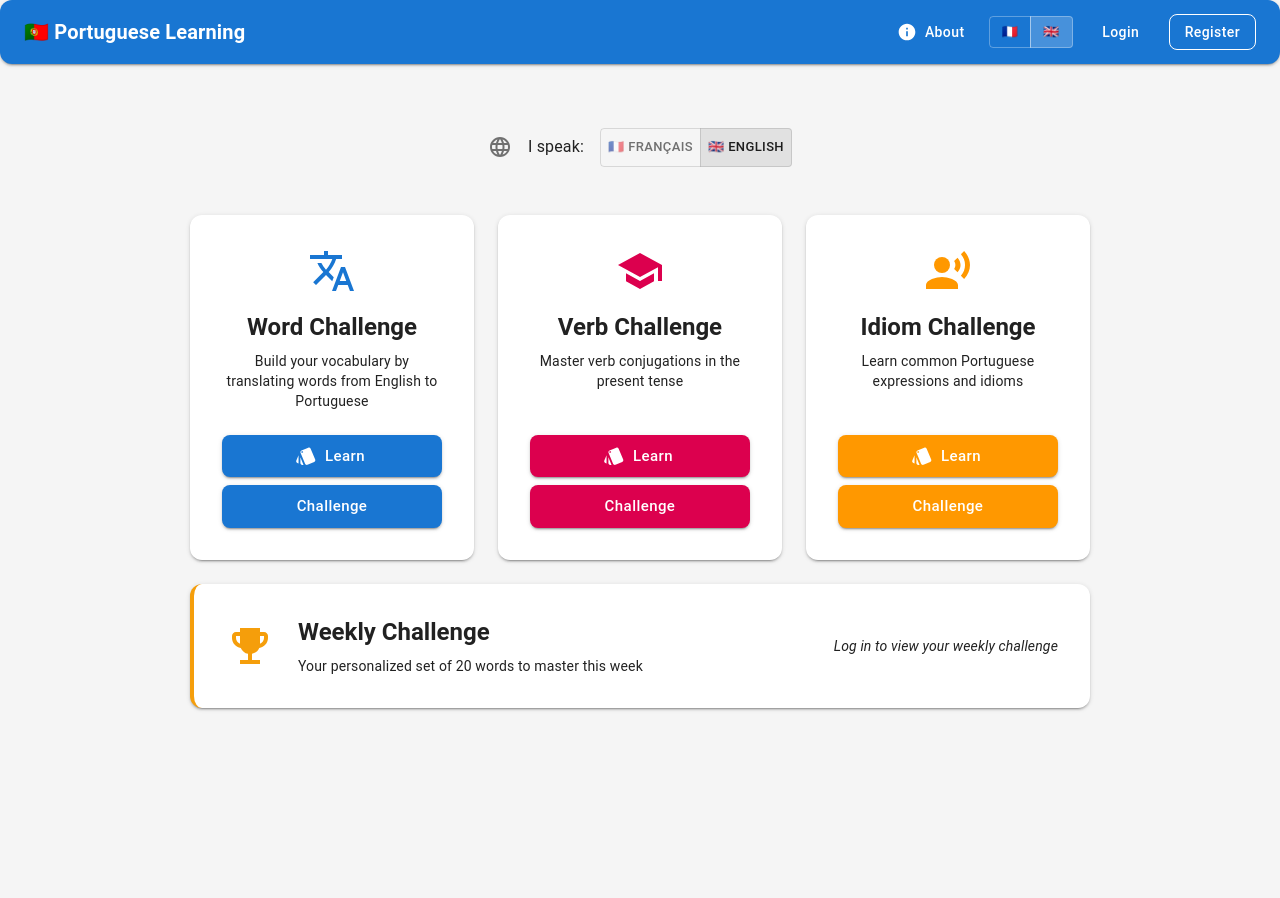
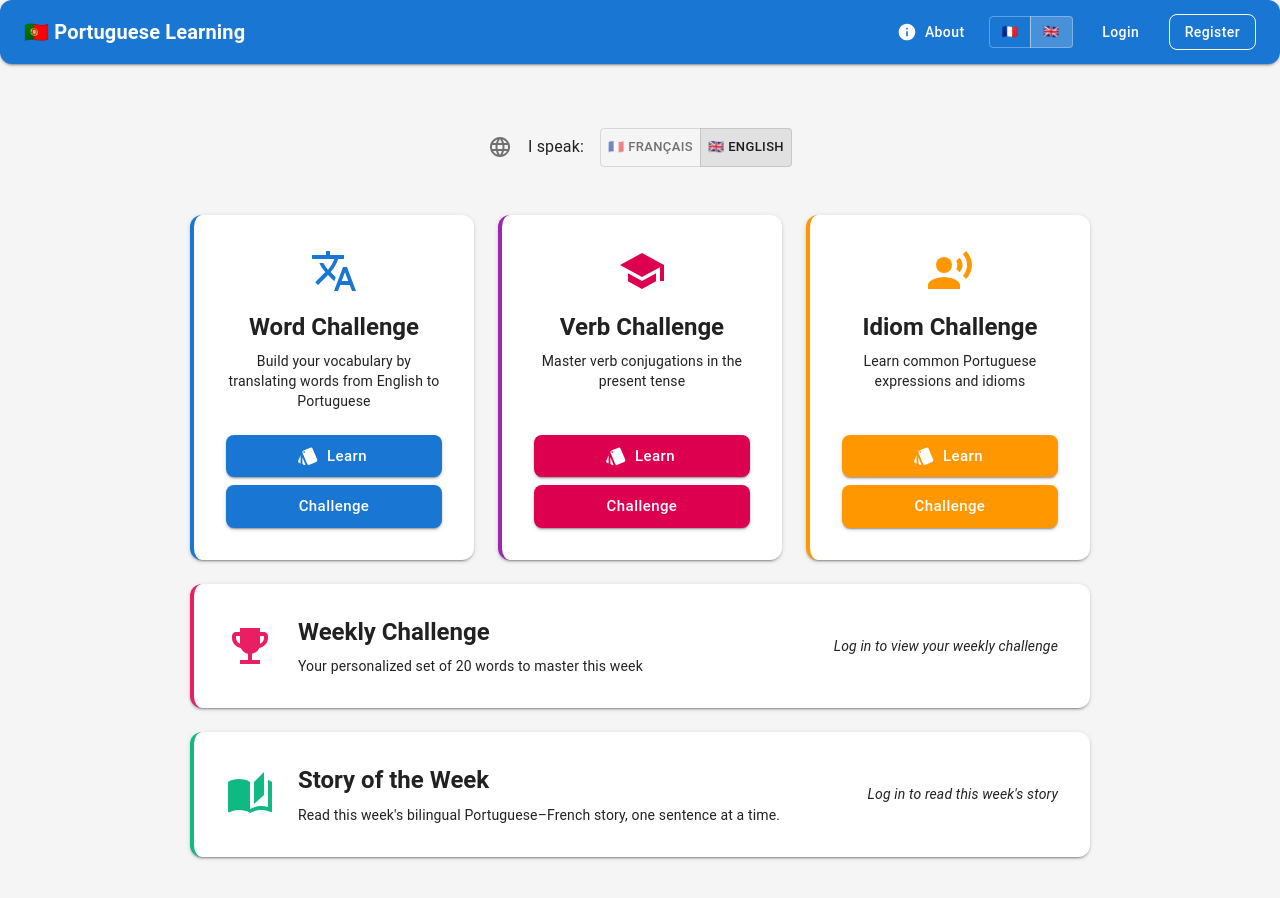
Before and after one commit to charly37/PortugueseLearning, a React app: page / in a window 1280 px wide. Shown: the top 898 px of the page. Before the commit the page ends 804 px from the top, so only its background shows below. Built offline with nearby package versions, Linux system fonts and the light colour scheme; no server answers.

Commit message:
add story module in the website

```diff
--- a/src/client/App.tsx
+++ b/src/client/App.tsx
@@ -14,6 +14,7 @@ import ProfilePage from './components/ProfilePage';
 import ChallengeStatsPage from './components/ChallengeStatsPage';
 import FlashcardLearnPage from './components/FlashcardLearnPage';
 import WeeklyChallengePage from './components/WeeklyChallengePage';
+import WeeklyStoryPage from './components/WeeklyStoryPage';
 
 const theme = createTheme({
   palette: {
@@ -64,7 +65,7 @@ const theme = createTheme({
   },
 });
 
-type PageType = 'landing' | 'about' | 'word-challenge' | 'word-learn' | 'verb-challenge' | 'verb-learn' | 'idiom-challenge' | 'idiom-learn' | 'login' | 'register' | 'profile' | 'word-stats' | 'verb-stats' | 'idiom-stats' | 'weekly-challenge';
+type PageType = 'landing' | 'about' | 'word-challenge' | 'word-learn' | 'verb-challenge' | 'verb-learn' | 'idiom-challenge' | 'idiom-learn' | 'login' | 'register' | 'profile' | 'word-stats' | 'verb-stats' | 'idiom-stats' | 'weekly-challenge' | 'weekly-story';
 
 interface User {
   id: string;
@@ -294,6 +295,7 @@ const App: React.FC = () => {
             onViewVerbStats={() => setCurrentPage('verb-stats')}
             onViewIdiomStats={() => setCurrentPage('idiom-stats')}
             onWeeklyChallenge={() => setCurrentPage('weekly-challenge')}
+            onWeeklyStory={() => setCurrentPage('weekly-story')}
           />
         )}
         {currentPage === 'about' && (
@@ -393,6 +395,9 @@ const App: React.FC = () => {
             }}
           />
         )}
+        {currentPage === 'weekly-story' && (
+          <WeeklyStoryPage onBackHome={() => setCurrentPage('landing')} />
+        )}
       </Box>
     </ThemeProvider>
   );
--- a/src/client/components/LandingPage.tsx
+++ b/src/client/components/LandingPage.tsx
@@ -6,6 +6,7 @@ import RecordVoiceOverIcon from '@mui/icons-material/RecordVoiceOver';
 import LanguageIcon from '@mui/icons-material/Language';
 import StyleIcon from '@mui/icons-material/Style';
 import EmojiEventsIcon from '@mui/icons-material/EmojiEvents';
+import AutoStoriesIcon from '@mui/icons-material/AutoStories';
 import { useTranslation } from 'react-i18next';
 
 interface User {
@@ -23,6 +24,13 @@ interface WeeklySummary {
   status: 'active' | 'completed' | 'expired';
 }
 
+interface StorySummary {
+  title_pt: string;
+  title_fr: string;
+  topic: string;
+  level: string;
+}
+
 interface LandingPageProps {
   user: User | null;
   onWordChallenge: () => void;
@@ -37,6 +45,7 @@ interface LandingPageProps {
   onViewVerbStats: () => void;
   onViewIdiomStats: () => void;
   onWeeklyChallenge: () => void;
+  onWeeklyStory: () => void;
 }
 
 const LandingPage: React.FC<LandingPageProps> = ({
@@ -51,9 +60,11 @@ const LandingPage: React.FC<LandingPageProps> = ({
   onViewVerbStats,
   onViewIdiomStats,
   onWeeklyChallenge,
+  onWeeklyStory,
 }) => {
   const { t, i18n } = useTranslation();
   const [weeklySummary, setWeeklySummary] = useState<WeeklySummary | null>(null);
+  const [storySummary, setStorySummary] = useState<StorySummary | null>(null);
 
   // Fetch weekly challenge progress for logged-in non-guest users
   useEffect(() => {
@@ -64,6 +75,27 @@ const LandingPage: React.FC<LandingPageProps> = ({
         .catch(() => {});
     } else {
       setWeeklySummary(null);
+    }
+  }, [user]);
+
+  // Fetch weekly story summary for logged-in non-guest users
+  useEffect(() => {
+    if (user && !user.isGuest) {
+      fetch('/api/weekly-story', { credentials: 'include' })
+        .then(res => res.ok ? res.json() : null)
+        .then(data => {
+          if (data?.story) {
+            setStorySummary({
+              title_pt: data.story.title_pt,
+              title_fr: data.story.title_fr,
+              topic: data.story.topic,
+              level: data.story.level,
+            });
+          }
+        })
+        .catch(() => {});
+    } else {
+      setStorySummary(null);
     }
   }, [user]);
 
@@ -154,6 +186,7 @@ const LandingPage: React.FC<LandingPageProps> = ({
                   flexDirection: 'column',
                   alignItems: 'center',
                   transition: 'transform 0.2s, box-shadow 0.2s',
+                  borderLeft: '4px solid #1976d2',
                   '&:hover': {
                     transform: 'translateY(-4px)',
                     boxShadow: 4,
@@ -212,6 +245,7 @@ const LandingPage: React.FC<LandingPageProps> = ({
                   flexDirection: 'column',
                   alignItems: 'center',
                   transition: 'transform 0.2s, box-shadow 0.2s',
+                  borderLeft: '4px solid #9c27b0',
                   '&:hover': {
                     transform: 'translateY(-4px)',
                     boxShadow: 4,
@@ -270,6 +304,7 @@ const LandingPage: React.FC<LandingPageProps> = ({
                   flexDirection: 'column',
                   alignItems: 'center',
                   transition: 'transform 0.2s, box-shadow 0.2s',
+                  borderLeft: '4px solid #ff9800',
                   '&:hover': {
                     transform: 'translateY(-4px)',
                     boxShadow: 4,
@@ -350,10 +385,10 @@ const LandingPage: React.FC<LandingPageProps> = ({
                     transform: 'translateY(-4px)',
                     boxShadow: 4,
                   },
-                  borderLeft: '4px solid #f59e0b',
+                  borderLeft: '4px solid #e91e63',
                 }}
               >
-                <EmojiEventsIcon sx={{ fontSize: 48, color: '#f59e0b', flexShrink: 0 }} />
+                <EmojiEventsIcon sx={{ fontSize: 48, color: '#e91e63', flexShrink: 0 }} />
 
                 <Box sx={{ flexGrow: 1, textAlign: 'left' }}>
                   <Typography variant="h5" gutterBottom sx={{ fontWeight: 600 }}>
@@ -381,7 +416,7 @@ const LandingPage: React.FC<LandingPageProps> = ({
                         variant="determinate"
                         value={Math.round((weeklySummary.correctCount / weeklySummary.totalChallenges) * 100)}
                         sx={{ height: 8, borderRadius: 4 }}
-                        color={weeklySummary.status === 'completed' ? 'success' : 'warning'}
+                        color={weeklySummary.status === 'completed' ? 'success' : 'error'}
                       />
                     </Box>
                   )}
@@ -398,13 +433,77 @@ const LandingPage: React.FC<LandingPageProps> = ({
                       size="large"
                       onClick={onWeeklyChallenge}
                       sx={{
-                        bgcolor: '#f59e0b',
-                        '&:hover': { bgcolor: '#d97706' },
+                        bgcolor: '#e91e63',
+                        '&:hover': { bgcolor: '#c2185b' },
                         minWidth: 160,
                       }}
                       startIcon={<EmojiEventsIcon />}
                     >
                       {t('weeklyChallenge.viewProgress')}
+                    </Button>
+                  )}
+                </Box>
+              </Paper>
+            </Grid>
+
+            {/* Story of the Week card — full-width row below the weekly challenge card */}
+            <Grid size={{ xs: 12 }}>
+              <Paper
+                elevation={2}
+                sx={{
+                  p: 4,
+                  display: 'flex',
+                  flexDirection: { xs: 'column', sm: 'row' },
+                  alignItems: { xs: 'flex-start', sm: 'center' },
+                  gap: 3,
+                  transition: 'transform 0.2s, box-shadow 0.2s',
+                  '&:hover': {
+                    transform: 'translateY(-4px)',
+                    boxShadow: 4,
+                  },
+                  borderLeft: '4px solid #10b981',
+                }}
+              >
+                <AutoStoriesIcon sx={{ fontSize: 48, color: '#10b981', flexShrink: 0 }} />
+
+                <Box sx={{ flexGrow: 1, textAlign: 'left' }}>
+                  <Typography variant="h5" gutterBottom sx={{ fontWeight: 600 }}>
+                    {t('weeklyStory.title')}
+                  </Typography>
+                  {storySummary ? (
+                    <>
+                      <Typography variant="body2" color="text.secondary">
+                        {storySummary.title_pt}
+                      </Typography>
+                      <Typography variant="caption" color="text.secondary" sx={{ fontStyle: 'italic' }}>
+                        {storySummary.title_fr}
+                      </Typography>
+                    </>
+                  ) : (
+                    <Typography variant="body2" color="text.secondary">
+                      {t('weeklyStory.description')}
+                    </Typography>
+                  )}
+                </Box>
+
+                <Box sx={{ flexShrink: 0 }}>
+                  {!user || user.isGuest ? (
+                    <Typography variant="body2" color="text.secondary" sx={{ fontStyle: 'italic' }}>
+                      {t('weeklyStory.loginRequired')}
+                    </Typography>
+                  ) : (
+                    <Button
+                      variant="contained"
+                      size="large"
+                      onClick={onWeeklyStory}
+                      sx={{
+                        bgcolor: '#10b981',
+                        '&:hover': { bgcolor: '#059669' },
+                        minWidth: 160,
+                      }}
+                      startIcon={<AutoStoriesIcon />}
+                    >
+                      {t('weeklyStory.readButton')}
                     </Button>
                   )}
                 </Box>
--- a/src/locales/en.json
+++ b/src/locales/en.json
@@ -132,6 +132,21 @@
     "lessonDownloadButton": "Download MP3 lesson"
   },
 
+  "weeklyStory": {
+    "title": "Story of the Week",
+    "description": "Read this week's bilingual Portuguese–French story, one sentence at a time.",
+    "readButton": "Read Story",
+    "loginRequired": "Log in to read this week's story",
+    "notFound": "No story has been published for this week yet. Check back soon!",
+    "error": "Failed to load this week's story. Please try again.",
+    "sentenceCount": "{{count}} sentences",
+    "level": {
+      "beginner": "Beginner",
+      "intermediate": "Intermediate",
+      "advanced": "Advanced"
+    }
+  },
+
   "auth": {
     "loginTitle": "Login",
     "registerTitle": "Register",
--- a/src/locales/fr.json
+++ b/src/locales/fr.json
@@ -131,6 +131,20 @@
     "lessonDownloadDescription": "Ce fichier audio contient un exercice d'écoute pour vos 20 mots de la semaine, avec la prononciation en portugais et des exemples de phrases. Écoutez en boucle pour renforcer votre apprentissage.",
     "lessonDownloadButton": "Télécharger la leçon MP3"
   },
+  "weeklyStory": {
+    "title": "Histoire de la Semaine",
+    "description": "Lisez l'histoire bilingue portugais–français de cette semaine, une phrase à la fois.",
+    "readButton": "Lire l'Histoire",
+    "loginRequired": "Connectez-vous pour lire l'histoire de la semaine",
+    "notFound": "Aucune histoire n'a encore été publiée cette semaine. Revenez bientôt !",
+    "error": "Impossible de charger l'histoire de la semaine. Veuillez réessayer.",
+    "sentenceCount": "{{count}} phrases",
+    "level": {
+      "beginner": "Débutant",
+      "intermediate": "Intermédiaire",
+      "advanced": "Avancé"
+    }
+  },
   "auth": {
     "loginTitle": "Connexion",
     "registerTitle": "Inscription",
--- a/src/server.ts
+++ b/src/server.ts
@@ -8,6 +8,7 @@ import connectDB from './config/database';
 import authRoutes from './routes/auth';
 import challengeRoutes from './routes/challenge';
 import weeklyChallengeRoutes from './routes/weeklyChallenge';
+import weeklyStoryRoutes from './routes/weeklyStory';
 
 // Load environment variables
 // In test mode, use .env.test; otherwise use .env
@@ -54,6 +55,9 @@ app.use('/api/challenge', challengeRoutes);
 
 // Weekly challenge routes
 app.use('/api/weekly-challenge', weeklyChallengeRoutes);
+
+// Weekly story routes
+app.use('/api/weekly-story', weeklyStoryRoutes);
 
 // Serve static files from the public directory
 app.use(express.static(path.join(__dirname, '../public')));
```
